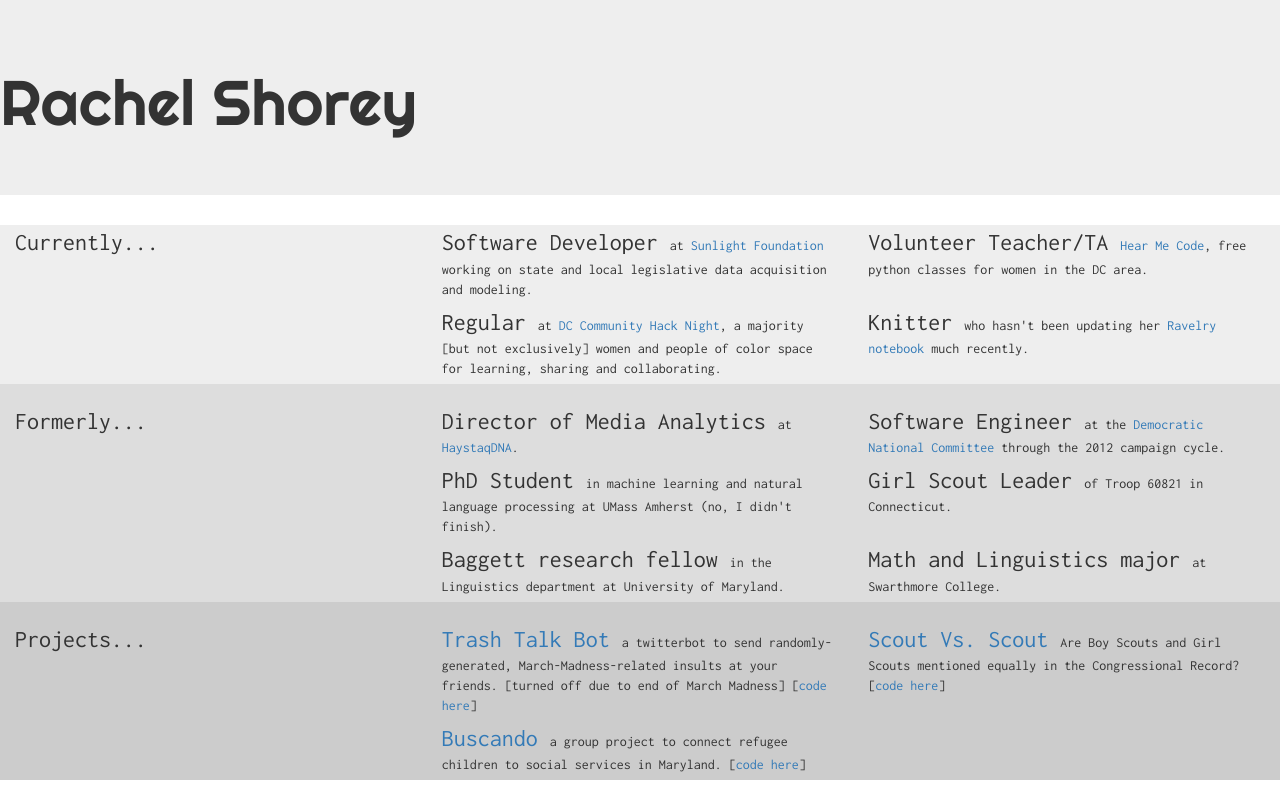
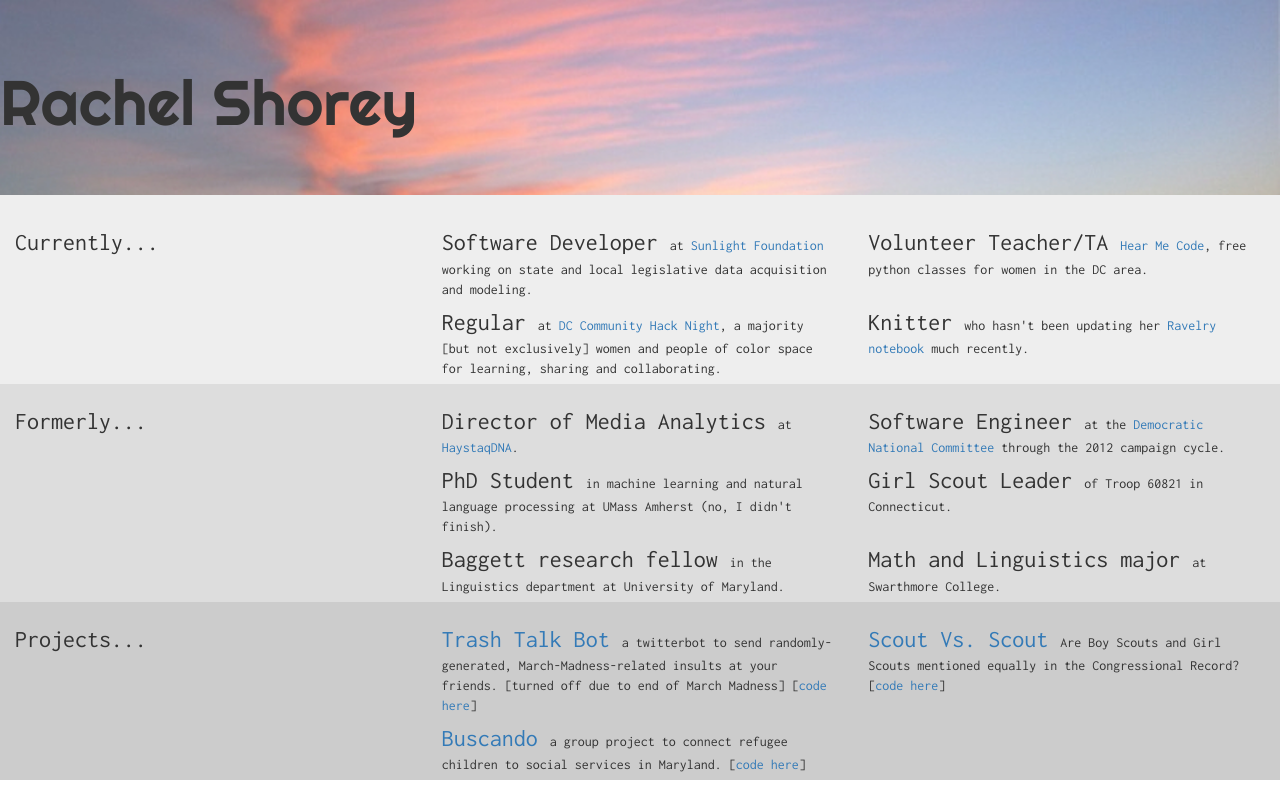
Before and after one commit to rshorey/rachelshorey, a plain HTML site: page index.html in a window 1280 px wide. Drawn offline with Linux system fonts and the light colour scheme.

Commit message:
image and background color

```diff
--- a/index.html
+++ b/index.html
@@ -9,6 +9,7 @@
 
     </head>
     <body>
+        <div class="whole-page">
             <div class="jumbotron front-page">
                 <h1> Rachel Shorey </h1>
             </div> <!--jumbotron-->
@@ -168,9 +169,7 @@
                     </div><!--row-same-height-->
                 <div> <!--row-->
             </div><!--container-fluid-->
-
-
-
+        </div><!--whole-page-->
     </body>
 
 </html>
--- a/static/css/custom.css
+++ b/static/css/custom.css
@@ -27,6 +27,11 @@ h1 {
     padding-bottom: 5px;
 }
 
+
+.whole-page{
+    background-color: #eeeeee;
+}
+
 .currently{
     background-color: #eeeeee;
 }
@@ -40,7 +45,7 @@ h1 {
 }
 
 .front-page{
-    background-image: url("../img/doorway.jpg");
+    background-image: url("../img/sunset.jpeg");
     background-position: 0% 25%;
     background-size: cover;
     background-repeat: no-repeat;
```
Also changed, not shown: static/img/sunset.jpeg (added). Lines whose indentation alone changed are shown as unchanged.
